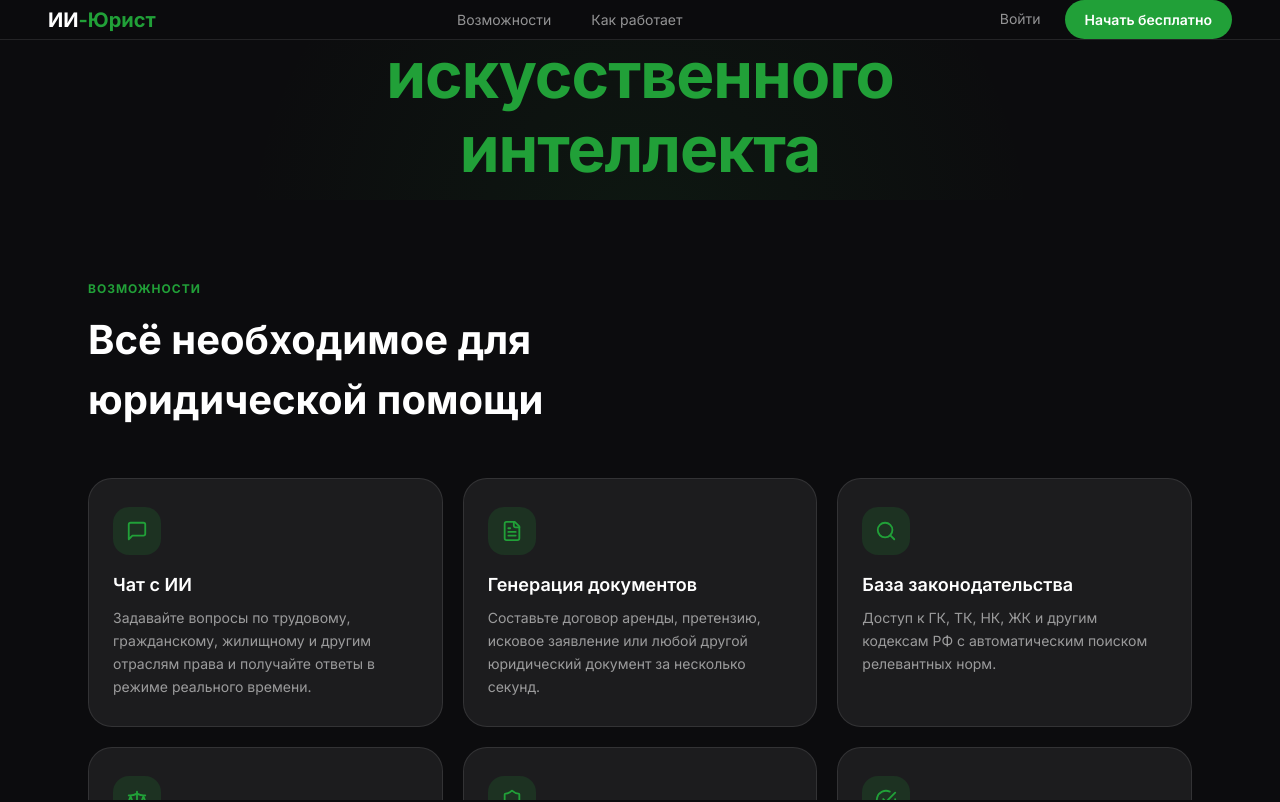
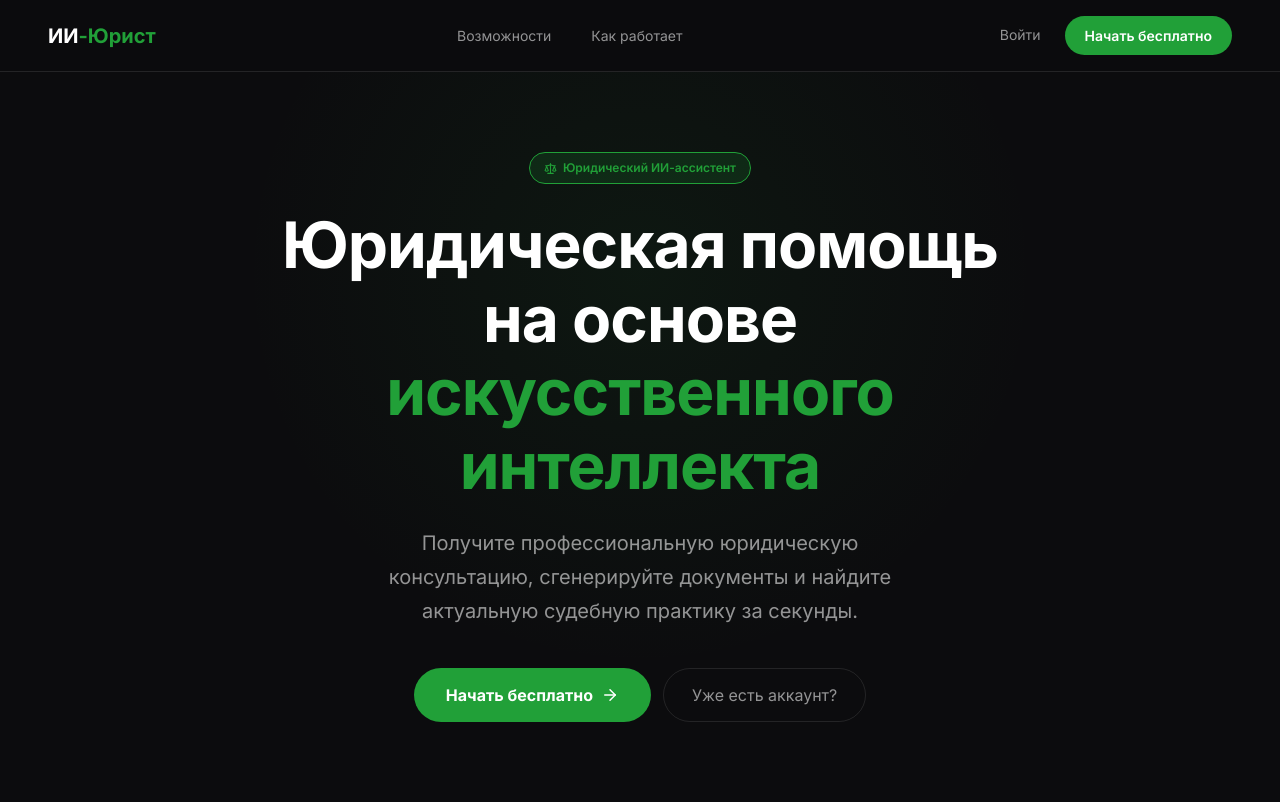
Before and after one commit to lidiadrozd/Legal-AI-service, a React (Vite) app in the folder frontend/: page / in a window 1280 px wide. Shown: the top 802 px of the page. Built offline with nearby package versions, Linux system fonts and the light colour scheme; no server answers.

Commit message:
fixed page scroll

```diff
--- a/frontend/src/index.css
+++ b/frontend/src/index.css
@@ -87,8 +87,7 @@ body {
 }
 
 #root {
-  height: 100vh;
-  overflow: hidden;
+  min-height: 100vh;
   display: flex;
   flex-direction: column;
 }
```
